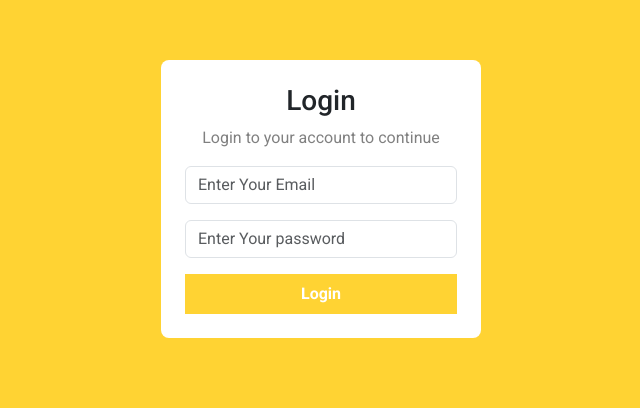
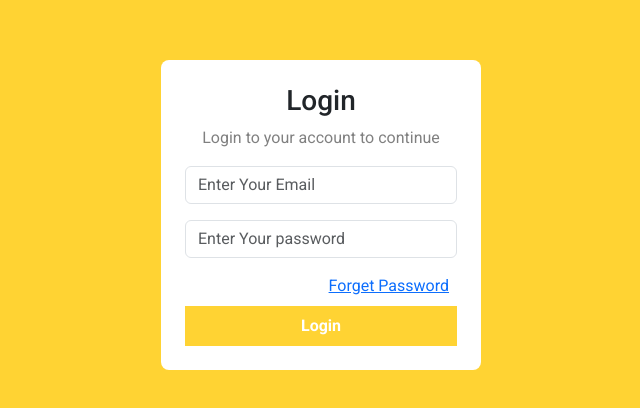
Before and after one commit to Mohammed-Shaaban-Ali/E-Commerce_Admin, a React (Create React App) app: page / in a window 1280 px wide. Shown: the part 156-564 px from the top of the page, without its empty margins (319-959 px from the left). Built offline with nearby package versions, Linux system fonts and the light colour scheme.

Commit message:
handel forms error

```diff
--- a/src/pages/Forms/ForgetPassword.jsx
+++ b/src/pages/Forms/ForgetPassword.jsx
@@ -15,7 +15,7 @@ const ForgetPassword = () => {
       <div className="m-auto my-5 w-25 bg-white rounded-3 p-4">
         <h3 className="text-center">Forget Password</h3>
         <p className="text-center" style={{ color: "gray" }}>
-          Enter ypur register email to get reset password mail.
+          Enter your email to get reset password mail.
         </p>
         <form>
           <CustomInput type="email" id="email" label="Enter Address" />
--- a/src/pages/Forms/Login.jsx
+++ b/src/pages/Forms/Login.jsx
@@ -1,3 +1,4 @@
+import { Link } from "react-router-dom";
 import CustomInput from "../../components/CustomInput";
 import "./Forms.css";
 
@@ -24,13 +25,21 @@ const Login = () => {
             id="password"
             label="Enter Your password"
           />
-          <button
-            className="border-0 px-3 py-2 text-white fw-bold w-100"
+          <div className="text-end m-2">
+            <Link to="/rorget-password">Forget Password</Link>
+          </div>
+
+          <div
+            className="px-3 py-2 text-center"
             style={{ background: "#ffd333" }}
-            type="submit"
           >
-            Login
-          </button>
+            <Link
+              to="/admin"
+              className="border-0 text-white fw-bold w-100 text-white text-decoration-none"
+            >
+              Login
+            </Link>
+          </div>
         </form>
       </div>
     </div>
```
